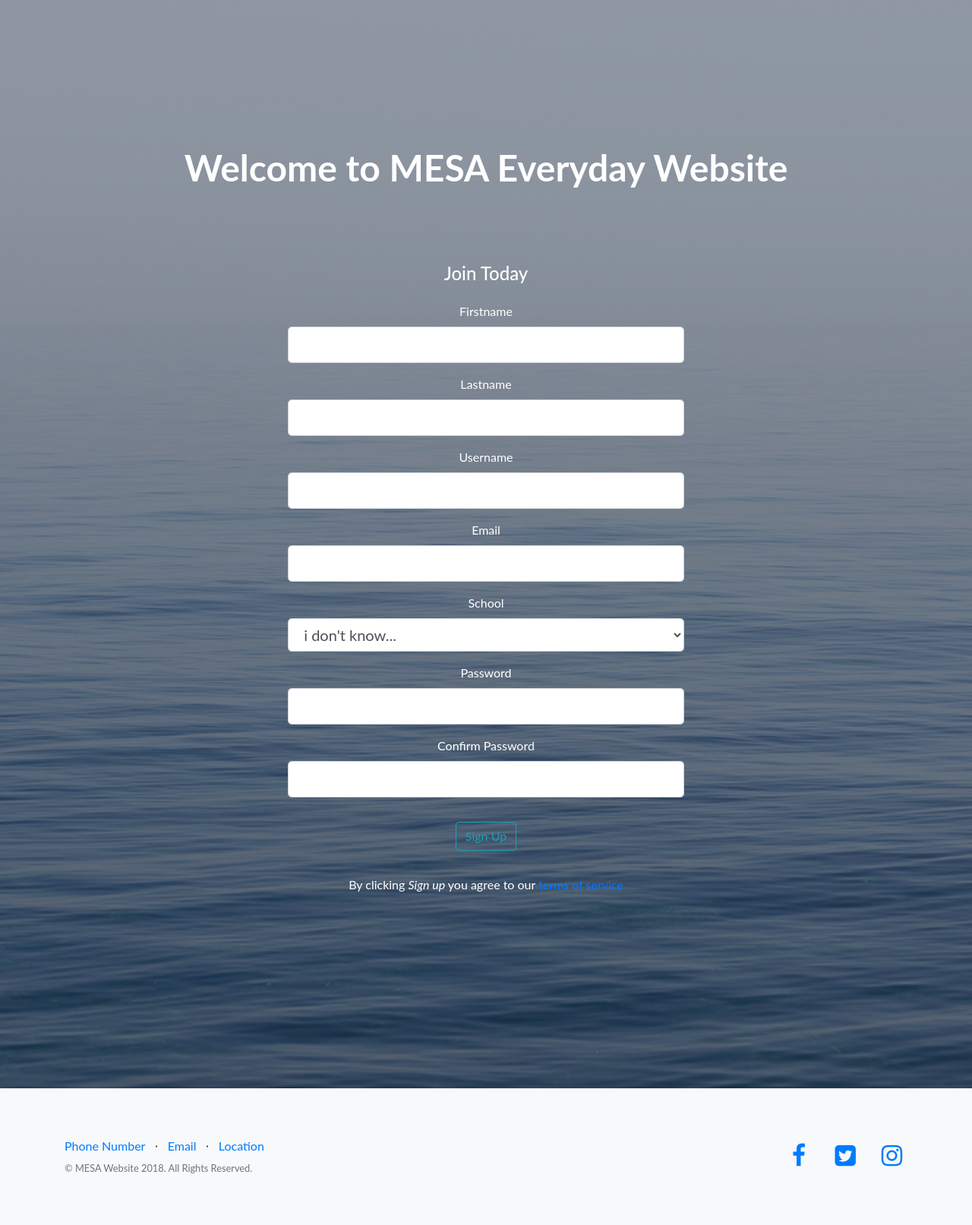
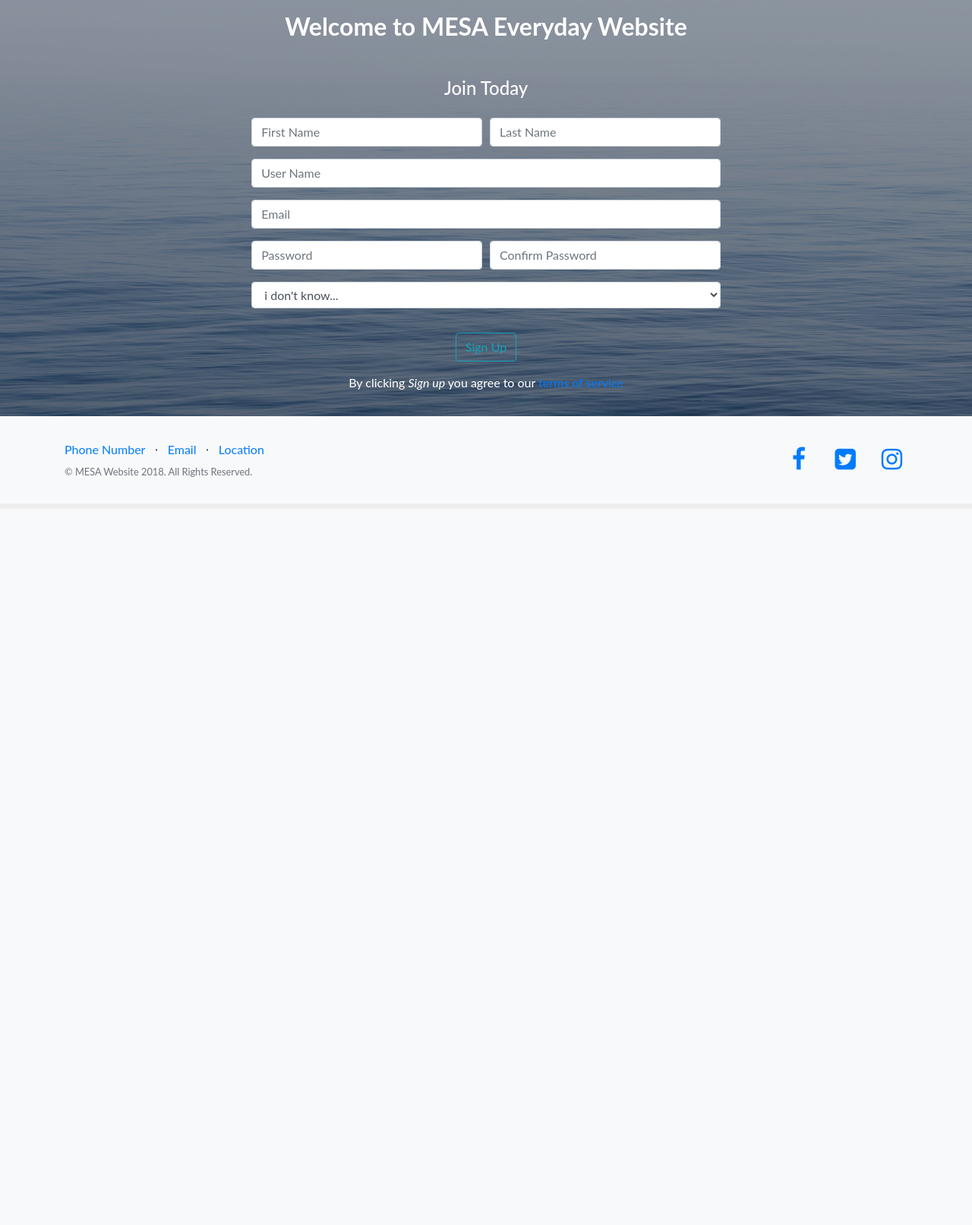
Before and after one commit to SirHawbly/MESA_Everyday_Webapp, a Flask app: page / in a window 1280 px wide. Shown: the part 130-1743 px from the top of the page at 76% size. After the commit the page ends 758 px from the top, so only its background shows below. Run offline with Flask 2, Linux system fonts and the light colour scheme; some libraries are stand-ins or nearby versions.

Commit message:
fix banner message location and fix the layout of the page, so it will display all the page is loaded

```diff
--- a/flaskblog/static/css/main.css
+++ b/flaskblog/static/css/main.css
@@ -34,6 +34,10 @@ select {
     display:block!important;
 }
 
+.p-5 {
+    padding: 0rem!important;
+}
+
 h1,h2,h3,h4,h5,h6{font-family:Lato,'Helvetica Neue',Helvetica,Arial,sans-serif;
 font-weight:700}header.masthead{
   position:relative;
@@ -42,6 +46,6 @@ font-weight:700}header.masthead{
   background-size:cover;padding-top:8rem;
   padding-bottom:8rem
 }
-  header.masthead .overlay{position:absolute;
+header.masthead .overlay{position:absolute;
   background-color:#212529;height:100%;width:100%;
-  top:0;left:0;opacity:.3}header.masthead h1{font-size:2rem}@media (min-width:768px){header.masthead{padding-top:12rem;padding-bottom:12rem}header.masthead h1{font-size:3rem}}.showcase .showcase-text{padding:3rem}.showcase .showcase-img{min-height:30rem;background-size:cover}@media (min-width:768px){.showcase .showcase-text{padding:7rem}}.features-icons{padding-top:7rem;padding-bottom:7rem}.features-icons .features-icons-item{max-width:20rem}.features-icons .features-icons-item .features-icons-icon{height:7rem}.features-icons .features-icons-item .features-icons-icon i{font-size:4.5rem}.features-icons .features-icons-item:hover .features-icons-icon i{font-size:5rem}.testimonials{padding-top:7rem;padding-bottom:7rem}.testimonials .testimonial-item{max-width:18rem}.testimonials .testimonial-item img{max-width:12rem;-webkit-box-shadow:0 5px 5px 0 #adb5bd;box-shadow:0 5px 5px 0 #adb5bd}.call-to-action{position:relative;background-color:#343a40;background:url(../img/bg-masthead.jpg) no-repeat center center;background-size:cover;padding-top:7rem;padding-bottom:7rem}.call-to-action .overlay{position:absolute;background-color:#212529;height:100%;width:100%;top:0;left:0;opacity:.3}footer.footer{padding-top:4rem;padding-bottom:4rem}
+  top:0;left:0;opacity:.3}header.masthead h1{font-size:2rem}@media (min-width:768px){header.masthead{padding-top:1rem;padding-bottom:1rem}header.masthead h1{font-size:3rem}}.showcase .showcase-text{padding:3rem}.showcase .showcase-img{min-height:30rem;background-size:cover}@media (min-width:768px){.showcase .showcase-text{padding:7rem}}.features-icons{padding-top:7rem;padding-bottom:7rem}.features-icons .features-icons-item{max-width:20rem}.features-icons .features-icons-item .features-icons-icon{height:7rem}.features-icons .features-icons-item .features-icons-icon i{font-size:4.5rem}.features-icons .features-icons-item:hover .features-icons-icon i{font-size:5rem}.testimonials{padding-top:7rem;padding-bottom:7rem}.testimonials .testimonial-item{max-width:18rem}.testimonials .testimonial-item img{max-width:12rem;-webkit-box-shadow:0 5px 5px 0 #adb5bd;box-shadow:0 5px 5px 0 #adb5bd}.call-to-action{position:relative;background-color:#343a40;background:url(../img/bg-masthead.jpg) no-repeat center center;background-size:cover;padding-top:7rem;padding-bottom:7rem}.call-to-action .overlay{position:absolute;background-color:#212529;height:100%;width:100%;top:0;left:0;opacity:.3}footer.footer{padding-top:2rem;padding-bottom:2rem}
--- a/flaskblog/templates/landpage.html
+++ b/flaskblog/templates/landpage.html
@@ -61,7 +61,7 @@
           {% endif %}
         {% endwith %}
         <div class="col-xl-11 mx-auto">
-          <h1 class="mb-5">Welcome to MESA Everyday Website</h1>
+          <h2 class="mb-5">Welcome to MESA Everyday Website</h2>
         </div>
         <div class="col-md-10 col-lg-8 col-xl-7 mx-auto">
           <!-- Default form register -->
@@ -69,9 +69,9 @@
               {{ form_r.hidden_tag() }}
               <fieldset class="form-group">
                  <p class="h4 mb-4">Join Today</p>
+                  <div class="form-row mb-0">
+                    <div class="col">
                       <div class="form-group">
-                        {{ form_r.firstname.label(class="form-control-label") }}
-
                           {% if form_r.firstname.errors %}
                               {{ form_r.firstname(class="form-control form-control-lg is-invalid") }}
                               <div class="invalid-feedback">
@@ -80,12 +80,12 @@
                                   {% endfor %}
                               </div>
                           {% else %}
-                            {{ form_r.firstname(class="form-control form-control-lg") }}
+                              {{ form_r.firstname(class="form-control", placeholder="First Name") }}
                           {% endif %}
                       </div>
+                    </div>
+                    <div class="col">
                       <div class="form-group">
-                            {{ form_r.lastname.label(class="form-control-label") }}
-
                               {% if form_r.lastname.errors %}
                                   {{ form_r.lastname(class="form-control form-control-lg is-invalid") }}
                                   <div class="invalid-feedback">
@@ -94,12 +94,12 @@
                                       {% endfor %}
                                   </div>
                               {% else %}
-                                {{ form_r.lastname(class="form-control form-control-lg") }}
+                                  {{ form_r.lastname(class="form-control", placeholder="Last Name") }}
                               {% endif %}
                       </div>
+                    </div>
+                  </div>
                 <div class="form-group">
-                        {{ form_r.username.label(class="form-control-label") }}
-
                         {% if form_r.username.errors %}
                             {{ form_r.username(class="form-control form-control-lg is-invalid") }}
                             <div class="invalid-feedback">
@@ -108,11 +108,10 @@
                                 {% endfor %}
                             </div>
                         {% else %}
-                            {{ form_r.username(class="form-control form-control-lg") }}
+                            {{ form_r.username(class="form-control", placeholder="User Name") }}
                         {% endif %}
                 </div>
                 <div class="form-group">
-                    {{ form_r.email.label(class="form-control-label") }}
                     {% if form_r.email.errors %}
                         {{ form_r.email(class="form-control form-control-lg is-invalid") }}
                         <div class="invalid-feedback">
@@ -121,11 +120,40 @@
                             {% endfor %}
                         </div>
                     {% else %}
-                        {{ form_r.email(class="form-control form-control-lg") }}
+                        {{ form_r.email(class="form-control", placeholder="Email") }}
                     {% endif %}
                 </div>
+                <div class="form-row mb-0">
+                  <div class="col">
                     <div class="form-group">
-                        {{ form_r.school.label(class="form-control-label") }}
+                        {% if form_r.password.errors %}
+                            {{ form_r.password(class="form-control form-control-lg is-invalid") }}
+                            <div class="invalid-feedback">
+                                {% for error in form_r.password.errors %}
+                                    <span>{{ error }}</span>
+                                {% endfor %}
+                            </div>
+                        {% else %}
+                            {{ form_r.password(class="form-control", placeholder="Password") }}
+                        {% endif %}
+                    </div>
+                  </div>
+                  <div class="col">
+                    <div class="form-group">
+                        {% if form_r.confirm_password.errors %}
+                            {{ form_r.confirm_password(class="form-control form-control-lg is-invalid") }}
+                            <div class="invalid-feedback">
+                                {% for error in form_r.confirm_password.errors %}
+                                    <span>{{ error }}</span>
+                                {% endfor %}
+                            </div>
+                        {% else %}
+                            {{ form_r.confirm_password(class="form-control", placeholder="Confirm Password") }}
+                        {% endif %}
+                    </div>
+                  </div>
+                </div>
+                <div class="form-group">
                         {% if form_r.school.errors %}
                             {{ form_r.school(class="form-control form-control-lg is-invalid") }}
                             <div class="invalid-feedback">
@@ -134,33 +162,7 @@
                                 {% endfor %}
                             </div>
                         {% else %}
-                            {{ form_r.school(class="form-control form-control-lg") }}
-                        {% endif %}
-                </div>
-                <div class="form-group">
-                    {{ form_r.password.label(class="form-control-label") }}
-                    {% if form_r.password.errors %}
-                        {{ form_r.password(class="form-control form-control-lg is-invalid") }}
-                        <div class="invalid-feedback">
-                            {% for error in form_r.password.errors %}
-                                <span>{{ error }}</span>
-                            {% endfor %}
-                        </div>
-                    {% else %}
-                        {{ form_r.password(class="form-control form-control-lg") }}
-                    {% endif %}
-                </div>
-                <div class="form-group">
-                    {{ form_r.confirm_password.label(class="form-control-label") }}
-                    {% if form_r.confirm_password.errors %}
-                        {{ form_r.confirm_password(class="form-control form-control-lg is-invalid") }}
-                        <div class="invalid-feedback">
-                            {% for error in form_r.confirm_password.errors %}
-                                <span>{{ error }}</span>
-                            {% endfor %}
-                        </div>
-                    {% else %}
-                        {{ form_r.confirm_password(class="form-control form-control-lg") }}
+                            {{ form_r.school(class="form-control", placeholder="School") }}
                         {% endif %}
                 </div>
               </fieldset>
@@ -168,12 +170,11 @@
                   {{ form_r.submit(class="btn btn-outline-info") }}
               </div>
 
-              <hr>
-
               <!-- Terms of service -->
               <p>By clicking
                   <em>Sign up</em> you agree to our
                   <a href="" target="_blank">terms of service</a>
+              </p>
           </form>
           <!-- Default form register -->
         </div>
```
Lines whose indentation alone changed are shown as unchanged.
